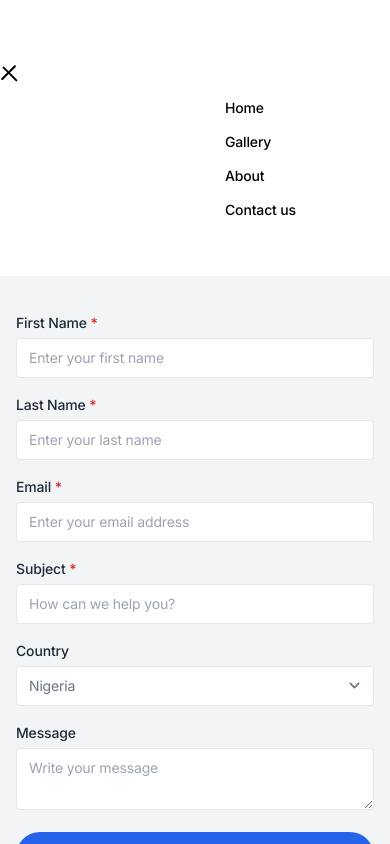
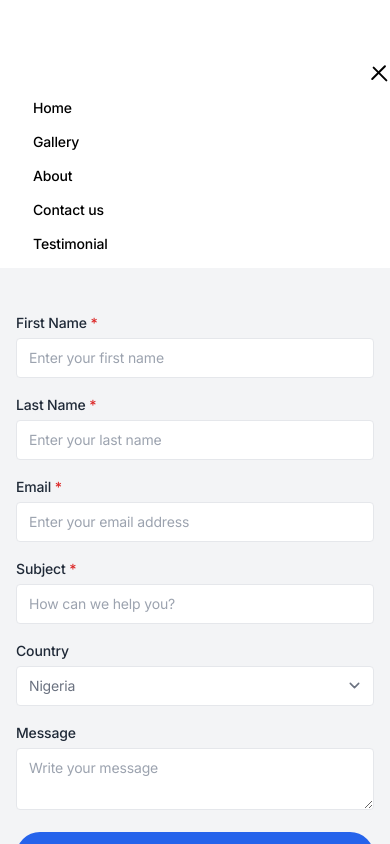
Before and after one commit to bluehouseng/zeustek, a Next.js app: page /contact in a window 390 px wide. Both pictures are taken after a click on the button "Menu". Shown: the top 844 px of the page. Built offline with nearby package versions, Linux system fonts and the light colour scheme.

Commit message:
worked on mobile nav

```diff
--- a/components/ui/mobile-menu.tsx
+++ b/components/ui/mobile-menu.tsx
@@ -30,8 +30,9 @@ export default function MobileMenu() {
     return () => document.removeEventListener('keydown', keyHandler)
   })
 
+
     return (
-    <div className="md:hidden flex items-center ">
+      <div className="md:hidden flex items-center justify-end">
         {/* Hamburger button */}
         <button
           ref={trigger}
@@ -40,42 +41,38 @@ export default function MobileMenu() {
           aria-expanded={mobileNavOpen}
           onClick={() => setMobileNavOpen(!mobileNavOpen)}
         >
-        <span className="sr-only ">Menu</span>
-        <svg className="w-5 h-5 fill-current text-black  transition duration-150 ease-in-out " viewBox="0 0 20 20" xmlns="http://www.w3.org/2000/svg">
+          <span className="sr-only">Menu</span>
+          <svg className="w-5 h-5 fill-current text-black transition duration-150 ease-in-out" viewBox="0 0 20 20" xmlns="http://www.w3.org/2000/svg">
             <rect y="2" width="20" height="2" rx="1" />
             <rect y="9" width="20" height="2" rx="1" />
             <rect y="16" width="20" height="2" rx="1" />
           </svg>
         </button>
 
-      {/*Mobile navigation */}
+        {/* Mobile navigation */}
         <nav
           id="mobile-nav"
           ref={mobileNav}
-        className="absolute top-full z-20 left-0 w-full px-4 sm:px-6 overflow-hidden transition-all duration-300 ease-in-out bg-white   "
-        style={mobileNavOpen ? { maxHeight: mobileNav.current?.scrollHeight, opacity: 1 } : { maxHeight: 0, opacity: 0.8 }}
+          className={`absolute top-full right-0 w-full px-4 sm:px-6 overflow-hidden transition-all duration-300 ease-in-out bg-white ${mobileNavOpen ? 'opacity-100 max-h-screen' : 'opacity-0 max-h-0'}`}
         >
-        <ul className="border border-transparent rounded-lg px-4 py-1.5  ml-48  " >
+          <ul className="border border-transparent rounded-lg px-4 py-1.5">
             <li>
-            <Link className="flex font-medium text-sm text-black py-1.5" href="/">Home </Link>
+              <Link className="flex font-medium text-sm text-black py-1.5" href="/">Home</Link>
             </li>
             <li>
               <Link className="flex font-medium text-sm text-black py-1.5" href="/gallery">Gallery</Link>
             </li>
             <li>
-            <Link className="flex font-medium text-sm text-black  py-1.5  " href="/about">About</Link>
+              <Link className="flex font-medium text-sm text-black py-1.5" href="/about">About</Link>
             </li>
-
             <li>
               <Link className="flex font-medium text-sm text-black py-1.5" href="/contact">Contact us</Link>
             </li>
             <li>
-
-            <Link className="flex font-medium text-sm text-white  py-1.5 mb-2 " href="/testimonial">Testimonial</Link>
-
+              <Link className="flex font-medium text-sm text-black py-1.5" href="/testimonial">Testimonial</Link>
             </li>
           </ul>
         </nav>
       </div>
-  )
+    );
   }
```
Lines whose indentation alone changed are shown as unchanged.
